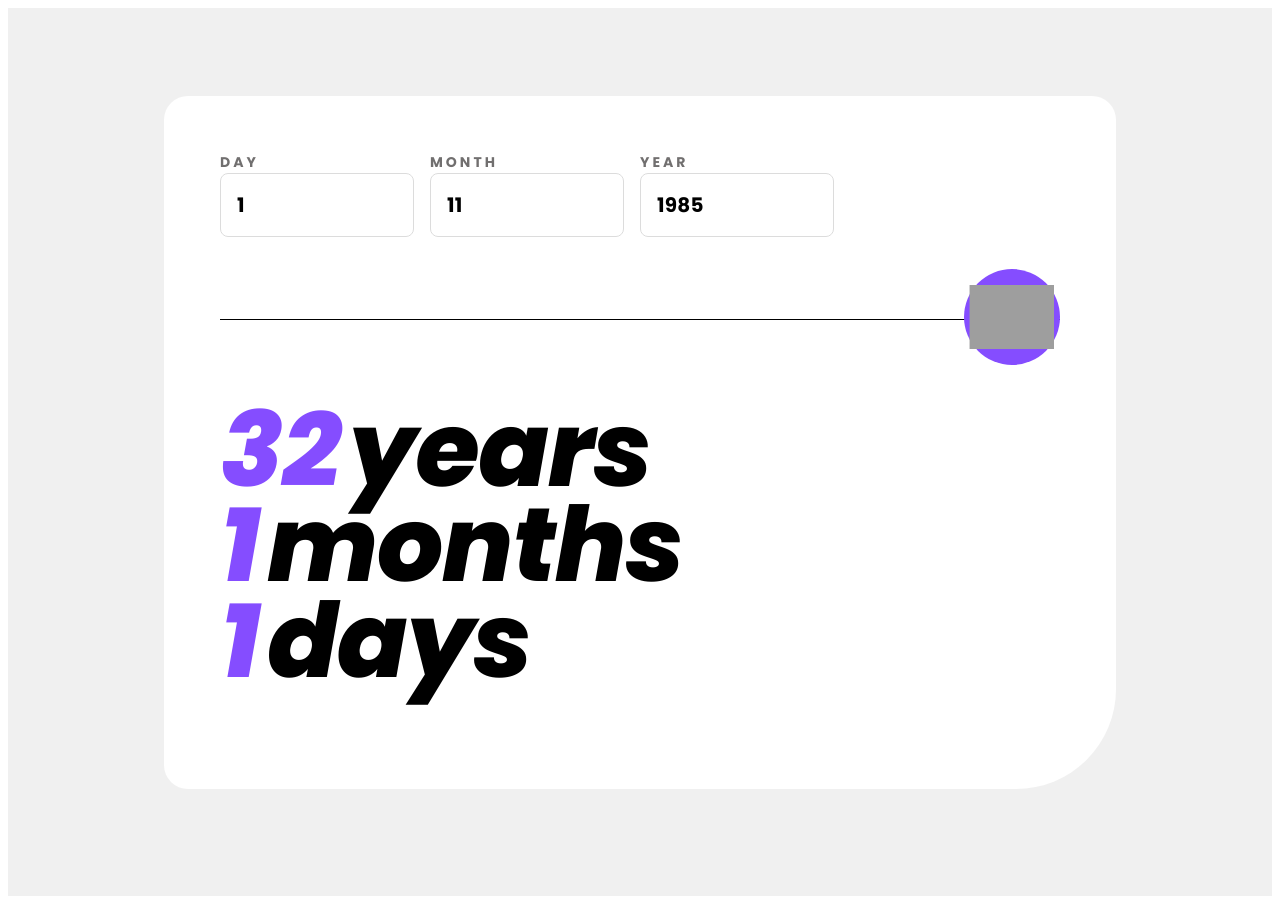
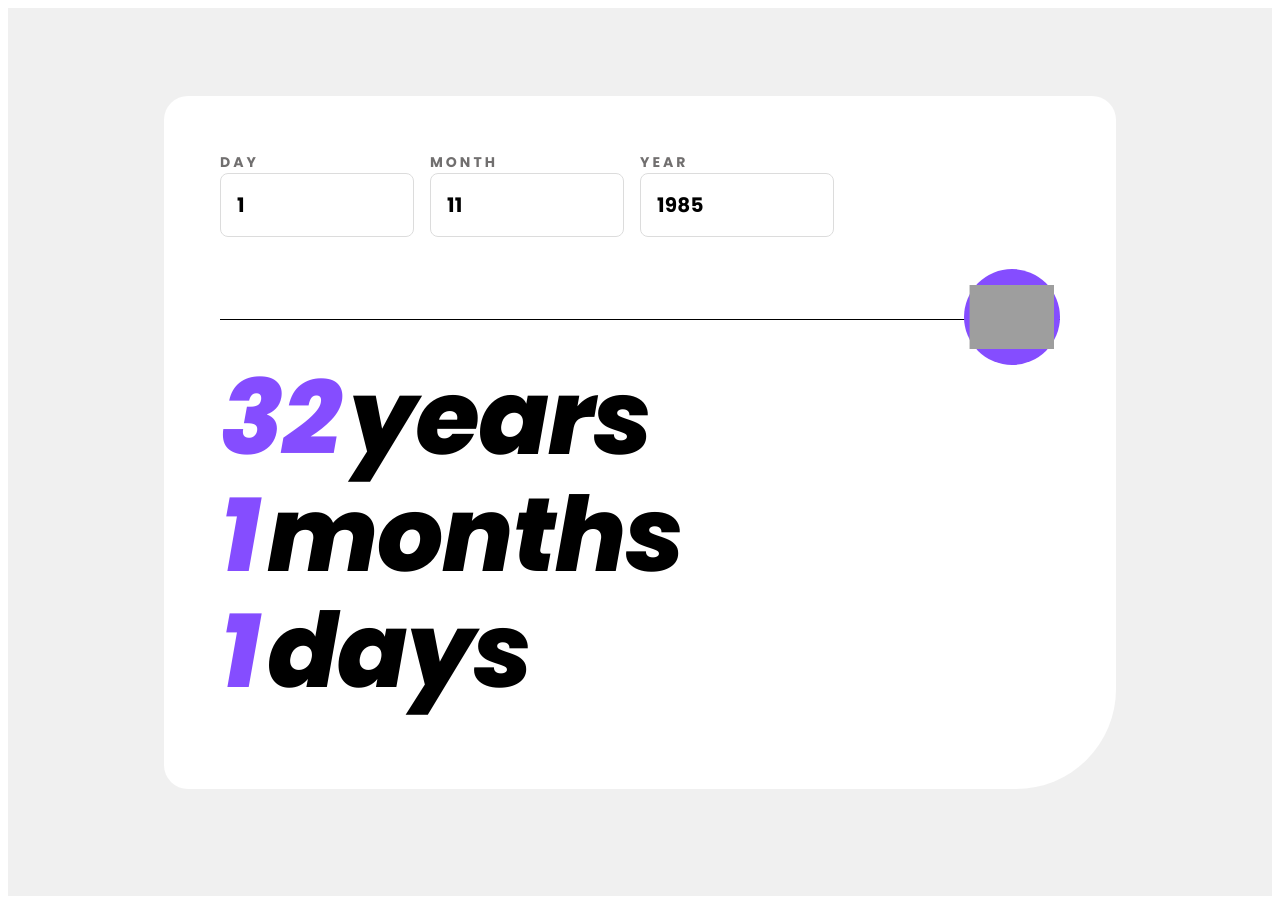
Before and after one commit to MaxAnderberg/age-calculator, a Vue app: page / in a window 1280 px wide. Built offline with nearby package versions, Linux system fonts and the light colour scheme; grey boxes are pictures that could not be loaded.

Commit message:
fixed spacing for age calc

```diff
--- a/src/components/AgeCalculator.vue
+++ b/src/components/AgeCalculator.vue
@@ -175,7 +175,7 @@ export default {
     letter-spacing: -1.12px;
     display: flex;
     gap: 8px;
-    margin-bottom: 34px;
+    margin-bottom: 55px;
 }
 
 .age__number {
```
